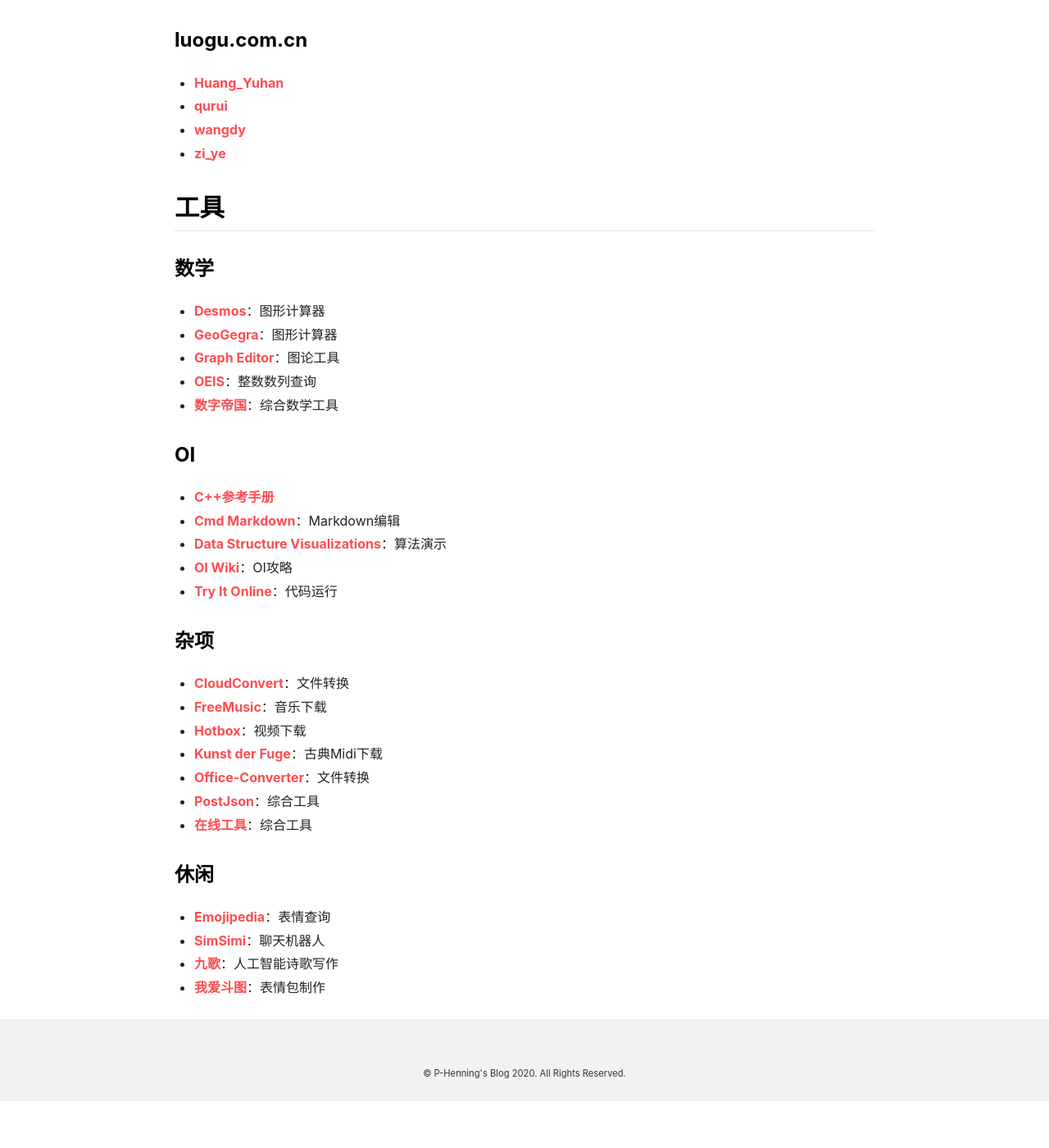
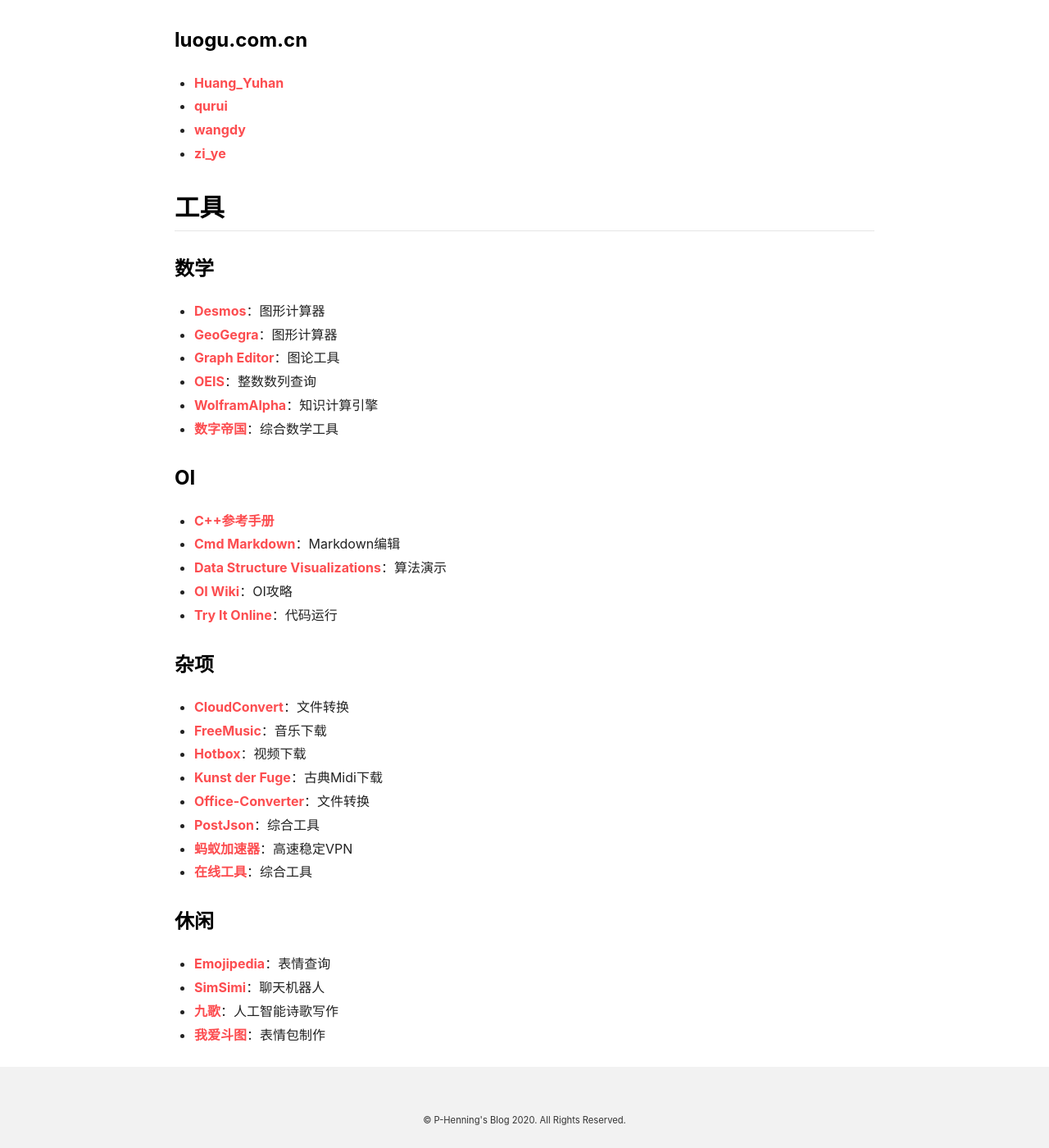
Before and after one commit to P-Henning/P-Henning.github.io, a Jekyll site: the page built from links.md, in a window 1280 px wide and 1400 px high, scrolled down 1018 px. Shown: the whole window at 82% size. Built offline with Jekyll 4.4.1, drawn with Linux system fonts in a browser that asks for light colours; nearby versions of some CDN libraries; comment, search, counter and statistics services are not loaded; our own code applies the rules of GitHub Pages for plain Markdown files; before the commit the page ends 2361 px from its top, so only the background shows below that.

Commit message:
Update links.md

```diff
--- a/links.md
+++ b/links.md
@@ -55,6 +55,7 @@ key: links
 - **[GeoGegra](https://www.geogebra.org/)**：图形计算器
 - **[Graph Editor](https://csacademy.com/app/graph_editor/)**：图论工具
 - **[OEIS](http://oeis.org/)**：整数数列查询
+- **[WolframAlpha](https://www.wolframalpha.com/)**：知识计算引擎
 - **[数字帝国](https://zh.numberempire.com/)**：综合数学工具
 
 ### OI
@@ -73,6 +74,7 @@ key: links
 - **[Kunst der Fuge](http://kunstderfuge.com/)**：古典Midi下载
 - **[Office-Converter](https://cn.office-converter.com/)**：文件转换
 - **[PostJson](http://coolaf.com/)**：综合工具
+- **[蚂蚁加速器](https://web.lanshuapi.com/aff/8Z58)**：高速稳定VPN
 - **[在线工具](https://tool.oschina.net/)**：综合工具
 
 ### 休闲
```
